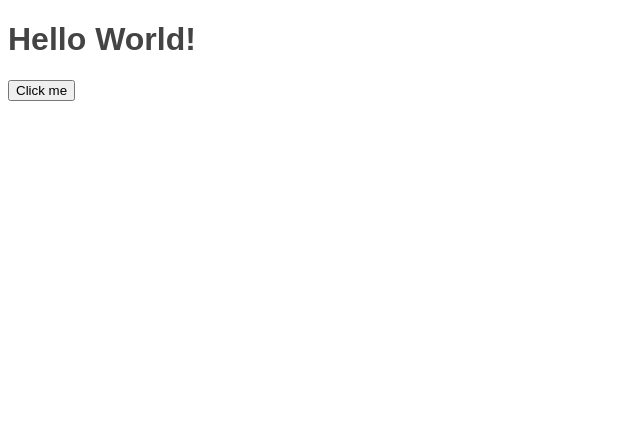
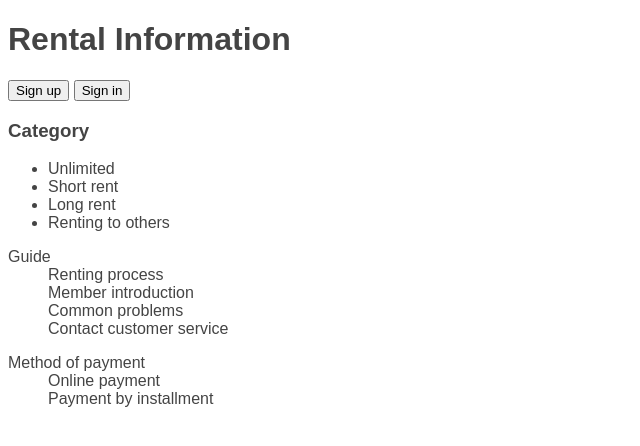
Before and after one commit to goldironhack/IH-Project-2018-5ae1408869a1d90014344e39_webapp_phase1, a plain HTML site: page index.html in a window 1280 px wide. Shown: the whole page, without its empty margins (0-640 px from the left). Drawn offline with Linux system fonts and the light colour scheme.

Commit message:
Automatic commit. Done before go to queltrics

```diff
--- a/index.html
+++ b/index.html
@@ -2,14 +2,41 @@
 <html lang="en">
 <head>
     <meta charset="UTF-8">
-    <title></title>
+    <meta name="keywords" content="rental information,safe,affordable,the NYU Stern School of Business,New York">
+    <meta name="description" content="Are you worried about not having a room? If you want a safe and affordable district to live in near the NYU Stern School of Business, just come here and you will find all what you want.">
+    <title>Rental Information</title>
     <link rel="stylesheet" href="style.css">
 </head>
 <body>
     <div class="container">
-        <h1>Hello World!</h1>
-        <button id="btn">Click me</button>
+        <h1>Rental Information</h1>
+        <button id="btn">Sign up</button>
+        <button id="btn">Sign in</button>
     </div>
     <script src="index.js"></script>
+
+    <h3>Category</h3>
+    <ul>
+        <li>Unlimited</li>
+        <li>Short rent</li>
+        <li>Long rent</li>
+        <li>Renting to others</li>
+    </ul>
+
+    <dl>
+        <dt>Guide</dt>
+        <dd>Renting process</dd>
+        <dd>Member introduction</dd>
+        <dd>Common problems</dd>
+        <dd>Contact customer service</dd>
+    </dl>
+
+    <dl>
+        <dt>Method of payment</dt>
+        <dd>Online payment</dd>
+        <dd>Payment by installment</dd>
+    </dl>
+
+
 </body>
 </html>
```
